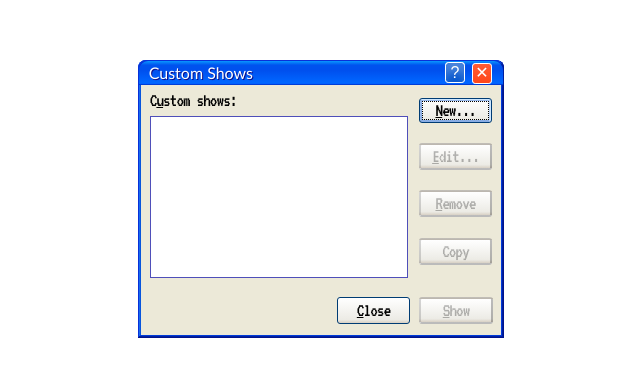
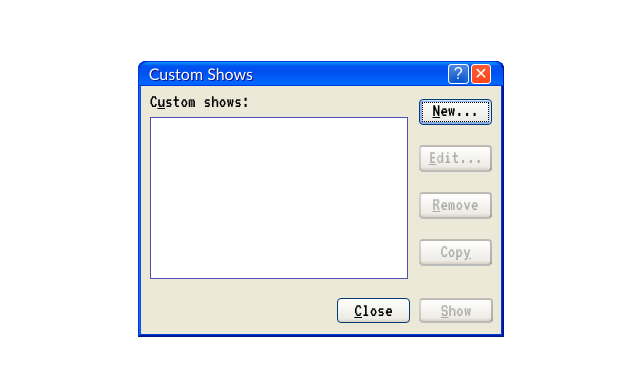
Before and after one commit to kunalgautam3103/CssAssignment, a plain HTML site: page index.html in a window 1280 px wide. Shown: the part 129-506 px from the top of the page, without its empty margins (263-903 px from the left). Drawn offline with Linux system fonts and the light colour scheme.

Commit message:
checkpoint

```diff
--- a/index.html
+++ b/index.html
@@ -15,28 +15,28 @@
         <div class="window_div width_fit height_fit">
             <div class="title_bar height_fit display_flex align_center justify_bet">
                 <div class="title_bar_text">Custom Shows</div>
-                <div class="title_bar_controls">
+                <div class="title_bar_controls display_inline_flex justify_bet align_start py_mx">
                     <button type="button" aria-label="Maximize" class="common_btn ques_btn py_mx display_inline_flex justify_content align_center" id="question_div" name="question_div">&#63;</button>
                     <button type="button" aria-label="Close" class="common_btn close_one_btn py_mx display_inline_flex justify_content align_center" id="close_div" name="close_div">&#10005;</button>
                 </div>
             </div>
             <div class="window_body">
-                <div class="upper_content width_fit font_siz width_fit justify_bet">
+                <div class="upper_content width_fit font_siz width_fit justify_bet display_flex">
                     <div class="upper_left font_fam">
                         <p class="para">C<span class="underline">u</span class="underline">stom shows:</p>
 						<div class="white_box"></div>
 					</div>
 					<div class="btn_group display_flex align_center justify_around row">
-						<button type="button" class="btn focused font_fam font_siz py_mx display_flex align_center justify_content close_btn" id="new_btn" name="new_btn"><span class="underline">N</span>ew<span class="san">...</span></button>
-                            <button type="button" class="btn font_fam font_siz py_mx display_flex align_center justify_content" id="edit_btn" name="edit_btn" disabled><span class="underline">E</span>dit<span class="san">...</span></button>
-                            <button type="button" class="btn font_fam font_siz py_mx display_flex align_center justify_content" id="remove_btn" name="remove_btn" disabled><span class="underline">R</span>emove </button>
-                            <button type="button" class="btn font_fam font_siz py_mx display_flex align_center justify_content" id="copy_btn" name="copy_btn" disabled>Cop<span class="underline">y</span></button>
+						    <button type="button" class="btn focused font_fam font_siz py_mx pad_b display_flex align_center justify_content close_btn" id="new_btn" name="new_btn"><span class="underline">N</span>ew<span class="san">...</span></button>
+                            <button type="button" class="btn font_fam font_siz py_mx pad_b display_flex align_center justify_content" id="edit_btn" name="edit_btn" disabled="disabled"><span class="underline">E</span>dit<span class="san">...</span></button>
+                            <button type="button" class="btn font_fam font_siz py_mx pad_b display_flex align_center justify_content" id="remove_btn" name="remove_btn" disabled="disabled"><span class="underline">R</span>emove </button>
+                            <button type="button" class="btn font_fam font_siz py_mx pad_b display_flex align_center justify_content" id="copy_btn" name="copy_btn" disabled="disabled">Cop<span class="underline">y</span></button>
                     </div>
                 </div>
                 <div class="lower_content">
                     <div class="btn_lower_group display_flex">
                         <button type="button" class="btn close_btn font_fam font_siz py_mx display_flex align_center justify_content" id="close_btn" name="close_btn"><span class="underline">C</span>lose</button>
-                        <button type="button" class="btn show_btn font_fam font_siz py_mx display_flex align_center justify_content" id="show_btn" name="show_btn" disabled><span class="underline">S</span>how</button>
+                        <button type="button" class="btn show_btn font_fam font_siz py_mx display_flex align_center justify_content" id="show_btn" name="show_btn" disabled="disabled"><span class="underline">S</span>how</button>
                     </div>
                 </div>
             </div>
--- a/style.css
+++ b/style.css
@@ -5,8 +5,7 @@
 
 .font_siz {
     font-size: 1.2rem;
-    letter-spacing: -1px;
-    font-stretch: ultra-expanded;
+    letter-spacing: 0;
 }
 
 .text_center {
@@ -22,7 +21,6 @@
 }
 
 .py_mx {
-    padding: 2px 1px;
     margin: 1px;
 }
 
@@ -48,6 +46,10 @@
 
 .align_center {
     align-items: center;
+}
+
+.align_start {
+    align-items: flex-start;
 }
 
 .justify_content {
@@ -79,12 +81,7 @@
     color: rgb(255, 255, 255);
 }
 
-.title_bar_controls {
-    display: inline;
-}
-
 .common_btn {
-    border-radius: 0.3rem;
     padding: 0 6px 2px 6px;
     width: 1.3rem;
     height: 1.3rem;
@@ -104,7 +101,7 @@
 .ques_btn {
     background-image: linear-gradient(-180deg, #ffffff 0%, #0052cc 100%);
     box-shadow: 0 -0.25rem 1.5rem #0052cc inset, 0rem 0.25rem 0.5rem 0 #ffffff inset;
-    padding-top: 2.5px;
+    padding-top: 2.7px;
 }
 
 .para {
@@ -115,17 +112,19 @@
     font-family: "VT323", monospace;
 }
 
+.pad_b {
+    padding-bottom: 3.2px;
+}
 .upper_content {
     font-weight: 100;
     padding: 8px;
-    display: flex;
     padding-top: 0;
 }
 
 .btn {
     box-sizing: border-box;
     background: linear-gradient(180deg, #fff, #ecebe5 86%, #d8d0c4);
-    border-radius: 3px;
+    border-radius: 4px;
     min-height: 23px;
     width: 4.6rem;
     min-width: 60px;
```
